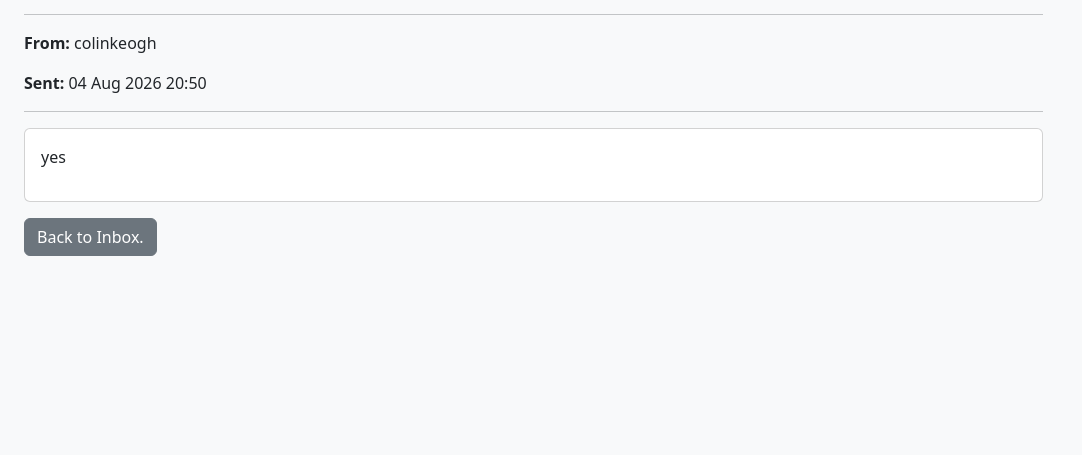
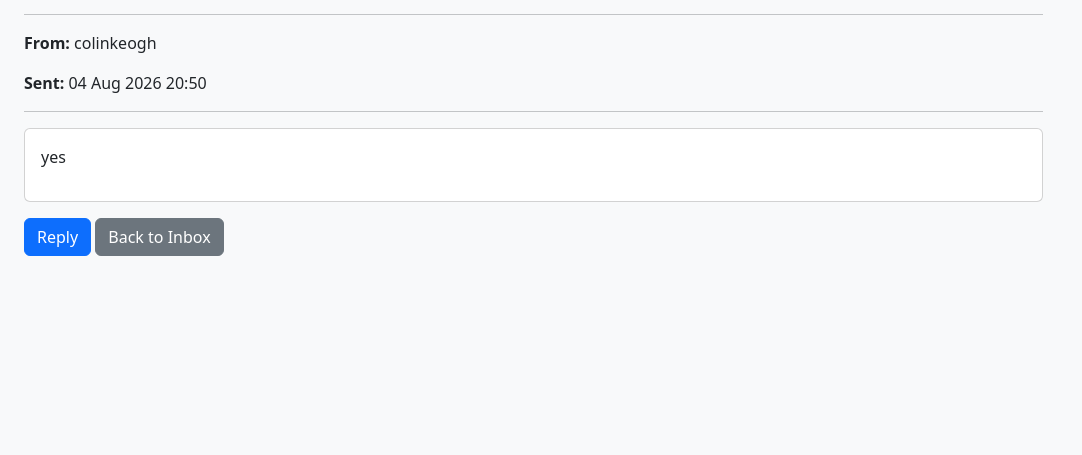
Before and after one commit to colin-182/student-portal, a Django app: page /messaging/4/ in a window 1280 px wide. Shown: the part 310-765 px from the top of the page, without its empty margins (0-1082 px from the left). Run offline with Django 5.2, Linux system fonts and the light colour scheme; a user stored in the database is signed in; data comes from the database, SQL or seed files in the repository; both versions use the stored data as it was after the commit.

Commit message:
add reply functionality to messaging app

```diff
--- a/messaging/templates/messaging/message_detail.html
+++ b/messaging/templates/messaging/message_detail.html
@@ -28,13 +28,24 @@
     </div>
 </div>
 
-<p class="mt-3">
+<div class="mt-3">
 
     <a
-        class="btn btn-secondary"
-        href="{% url 'messaging:inbox' %}">
-        Back to Inbox.
+        href="{% url 'messaging:new' %}?recipient={{ message.sender.id }}&subject=Re: {{ message.subject }}"
+        class="btn btn-primary">
+
+        Reply
+
     </a>
-</p>
+
+    <a
+        href="{% url 'messaging:inbox' %}"
+        class="btn btn-secondary">
+
+        Back to Inbox
+
+    </a>
+
+</div>
 
 {% endblock %}
--- a/messaging/views.py
+++ b/messaging/views.py
@@ -58,6 +58,17 @@ def message_detail(request, pk):
 
 @login_required
 def message_create(request):
+    initial = {}
+
+    recipient_id = request.GET.get("recipient")
+    subject = request.GET.get("subject")
+
+    if recipient_id:
+        initial["recipient"] = recipient_id
+
+    if subject:
+        initial["subject"] = subject
+
     if request.method == "POST":
         form = MessageForm(request.POST)
 
@@ -69,7 +80,7 @@ def message_create(request):
             return redirect("messaging:inbox")
 
     else:
-        form = MessageForm()
+        form = MessageForm(initial=initial)
 
     return render(
         request,
```
Also changed, not shown: db.sqlite3.
